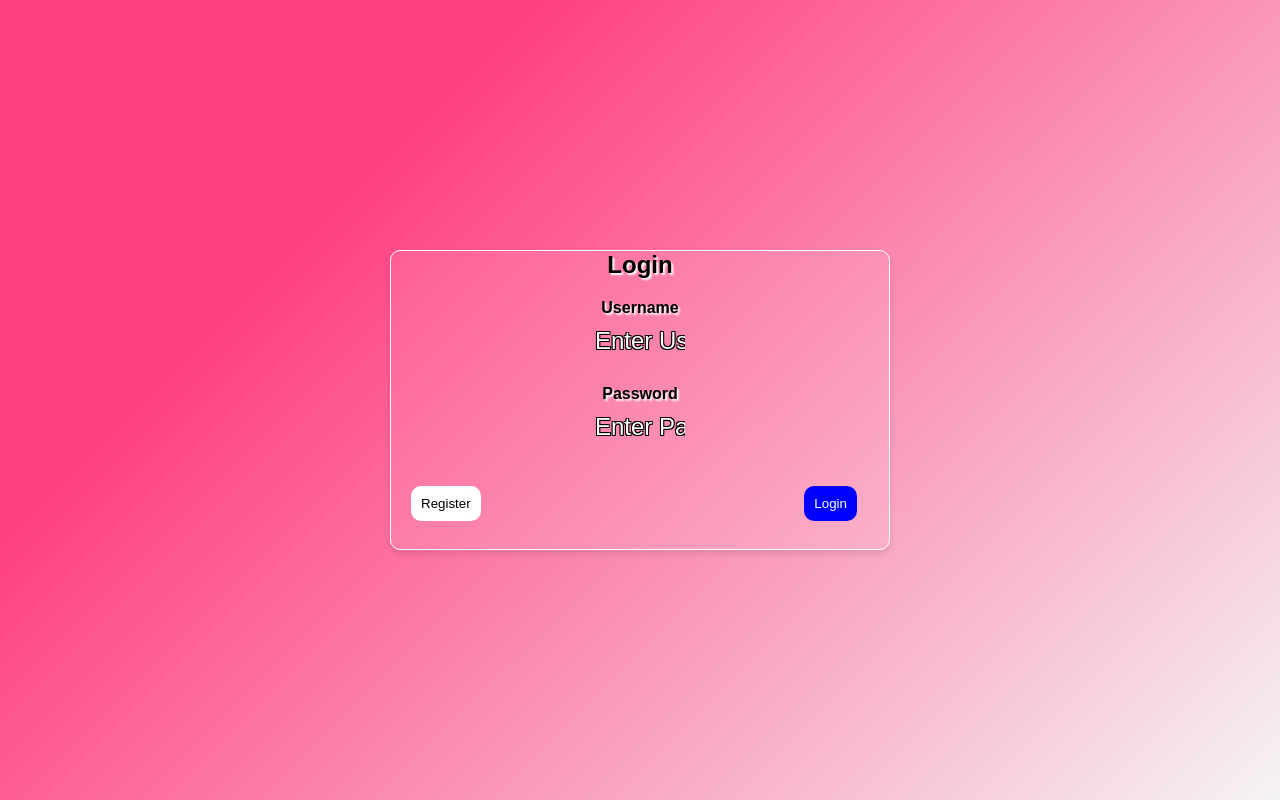
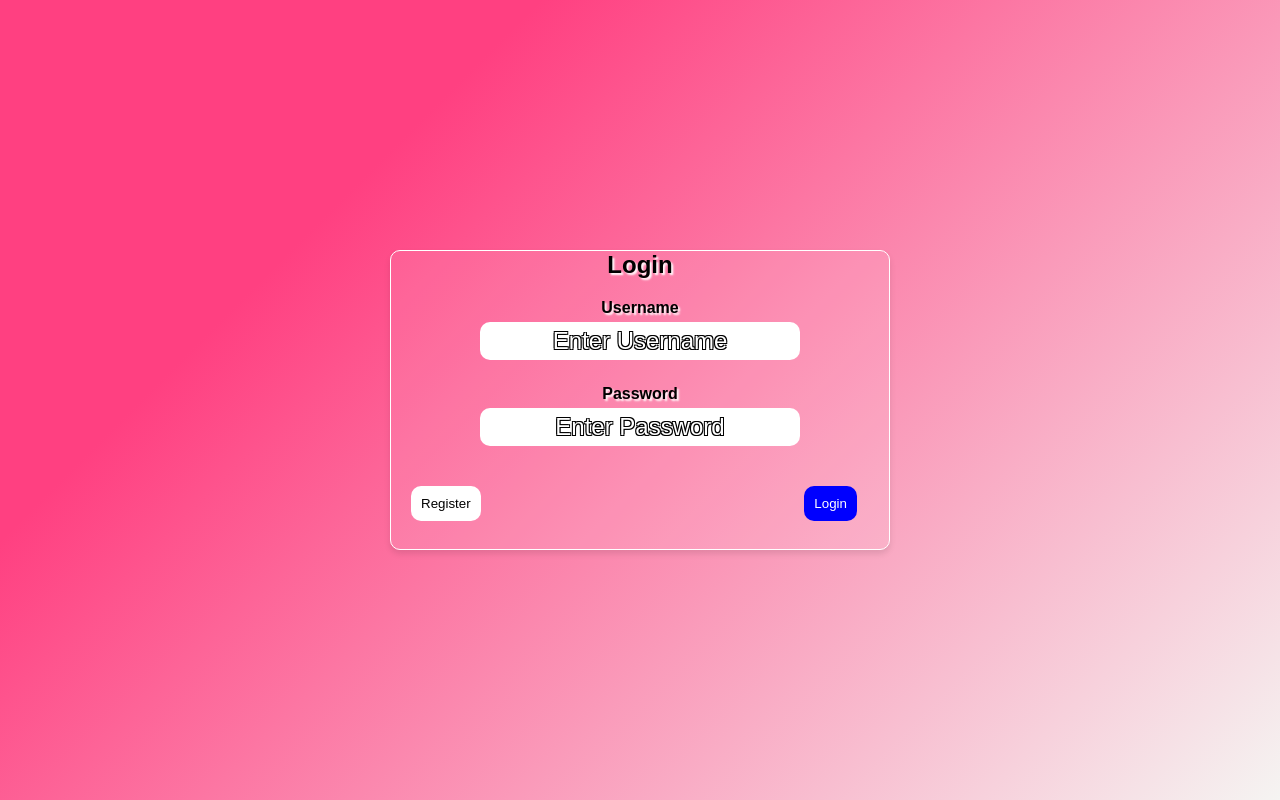
Before and after one commit to 241209-JavaReactAWS/Ritik-Mat-Project, a React (Vite) app in the folder FrontEnd/react/DuckyTracker/: page / in a window 1280 px wide. Built offline with nearby package versions, Linux system fonts and the light colour scheme.

Commit message:
Fixed Log In Page

```diff
--- a/FrontEnd/react/DuckyTracker/src/components/login/Login.css
+++ b/FrontEnd/react/DuckyTracker/src/components/login/Login.css
@@ -38,14 +38,13 @@ form{
     max-width: 100%;
 }
 
-input{
+form input{
     padding: 5px;
     margin-bottom: 25px;
     margin-top: 5px;
     border: none;
     border-radius: 10px;
     background: white;
-    font-size: 13px;
     max-width: 100%;
 
 }
```
